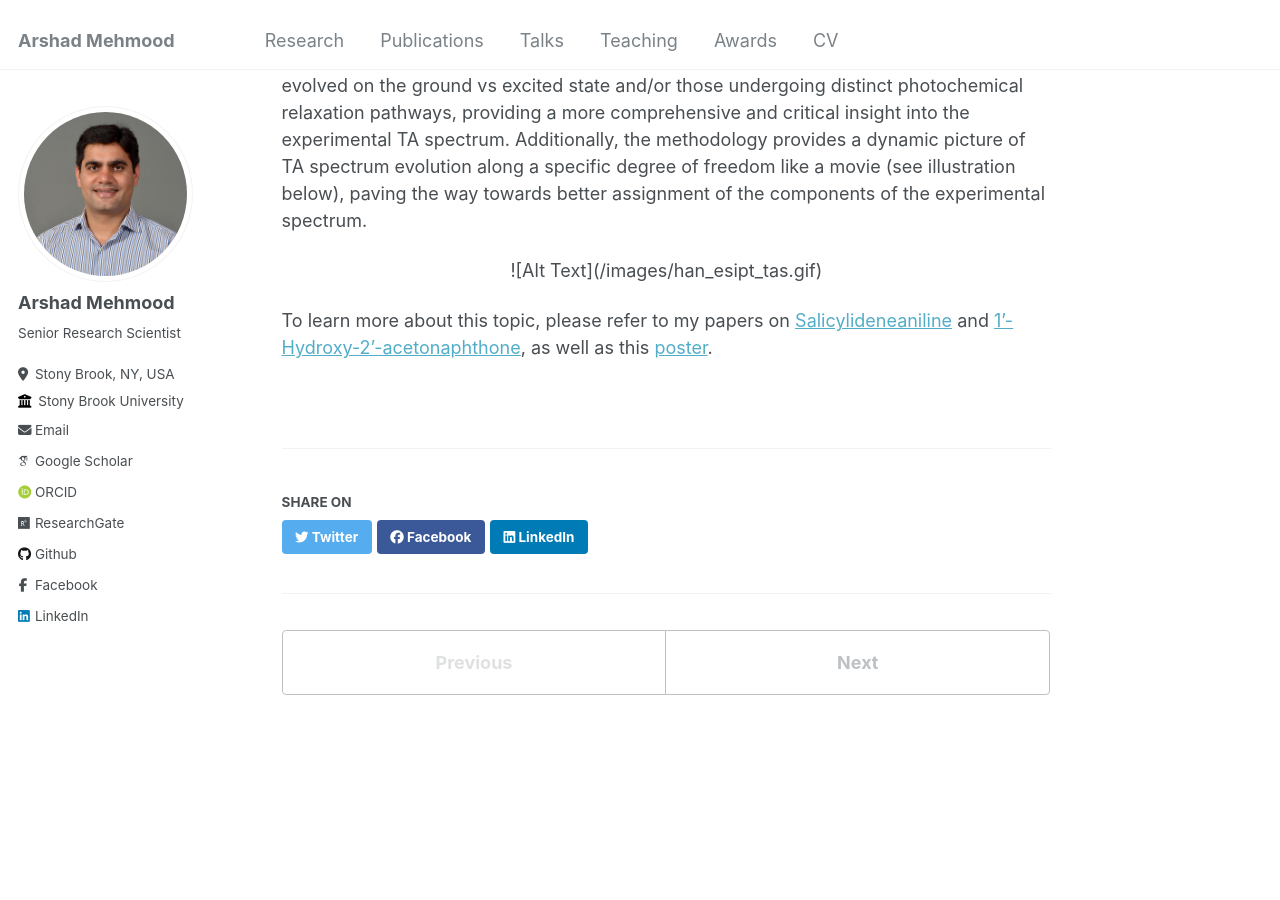
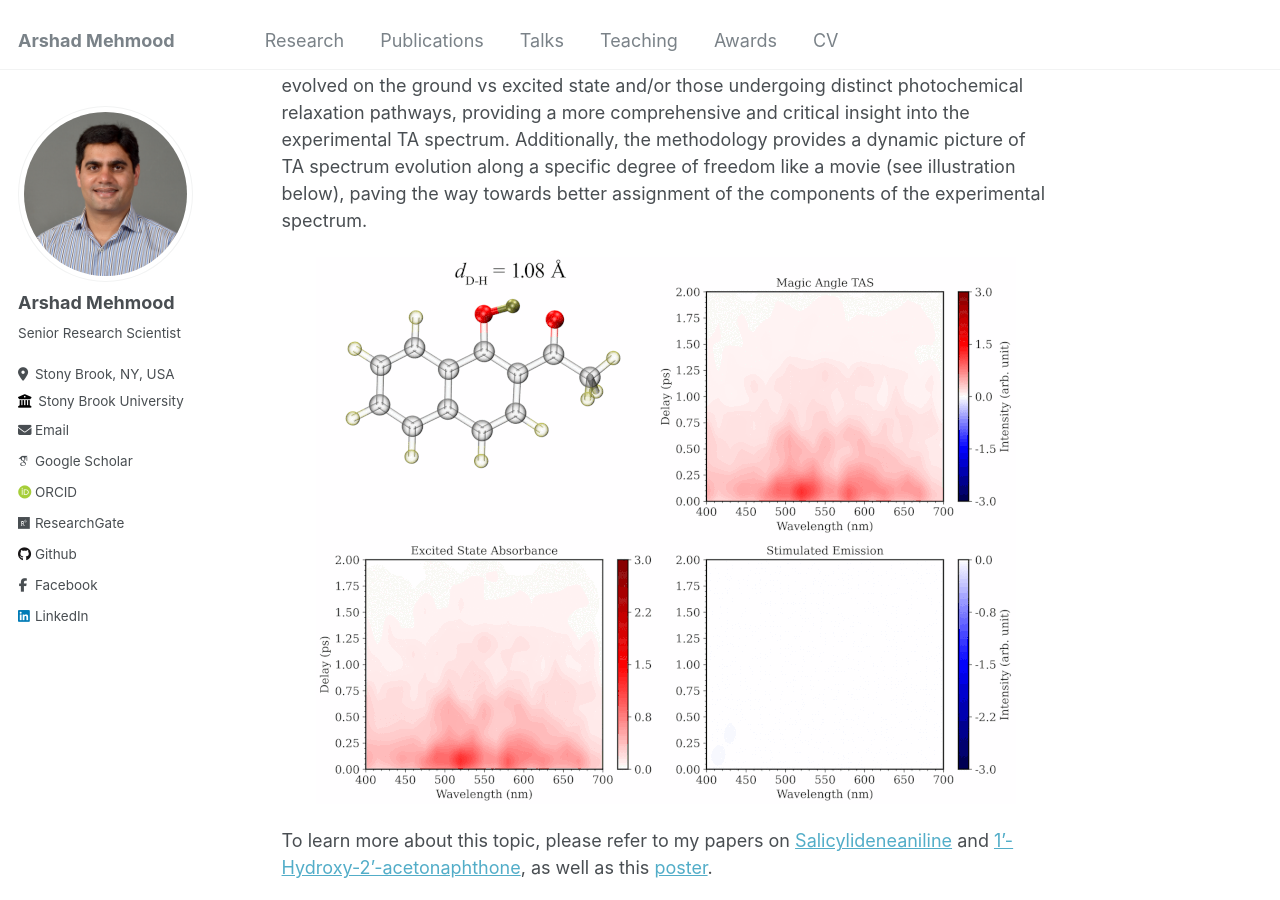
Before and after one commit to arshadmehmood118/arshadmehmood118.github.io, a Jekyll site: the page built from _portfolio/1_ultrafast.md, in a window 1280 px wide and 900 px high, scrolled down 1565 px. Built offline with Jekyll 4.4.1, drawn with Linux system fonts in a browser that asks for light colours; some web fonts are replaced.

Commit message:
Update 1_ultrafast.md

```diff
--- a/_portfolio/1_ultrafast.md
+++ b/_portfolio/1_ultrafast.md
@@ -13,7 +13,7 @@ First-principles nonadiabatic molecular dynamics methods, such as ab initio mult
 
 The initial application of my approach on prototypical molecules Salicylideneaniline, 1’-Hydroxy-2’-acetonaphthone and 2-Nitrophenol showed that the simulated spectra are highly consistent with the gas-phase experimental TA studies. My methodology provides the added advantage of separately simulating the spectrum of excited state trajectories evolved on the ground vs excited state and/or those undergoing distinct photochemical relaxation pathways, providing a more comprehensive and critical insight into the experimental TA spectrum. Additionally, the methodology provides a dynamic picture of TA spectrum evolution along a specific degree of freedom like a movie (see illustration below), paving the way towards better assignment of the components of the experimental spectrum.
 <p align="center">
-  ![Alt Text](/images/han_esipt_tas.gif)
+  <img src='/images/han_esipt_tas.gif'>
 </p>
 
 To learn more about this topic, please refer to my papers on [Salicylideneaniline](https://arshadmehmood118.github.io/files/paper25.pdf) and [1’-Hydroxy-2’-acetonaphthone](https://arshadmehmood118.github.io/files/paper29.pdf), as well as this [poster](https://arshadmehmood118.github.io/files/poster7.pdf).
```
